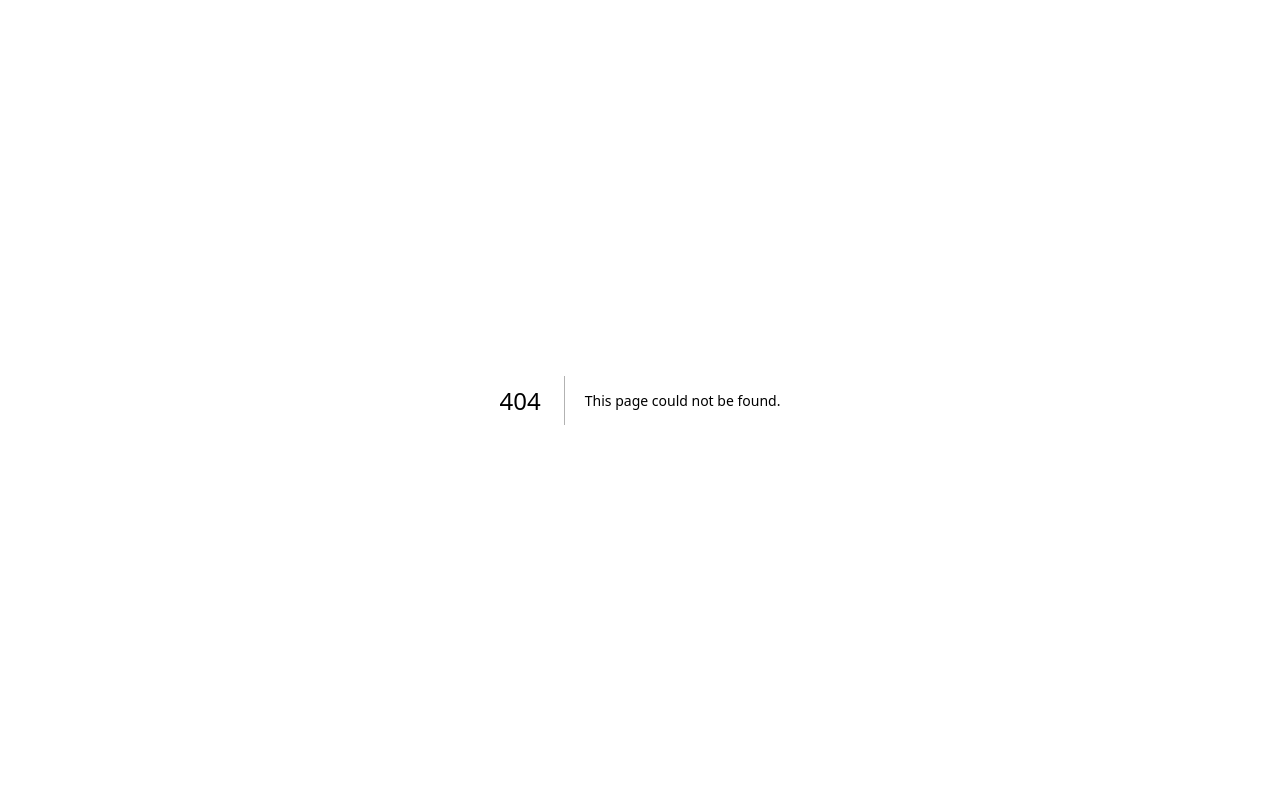
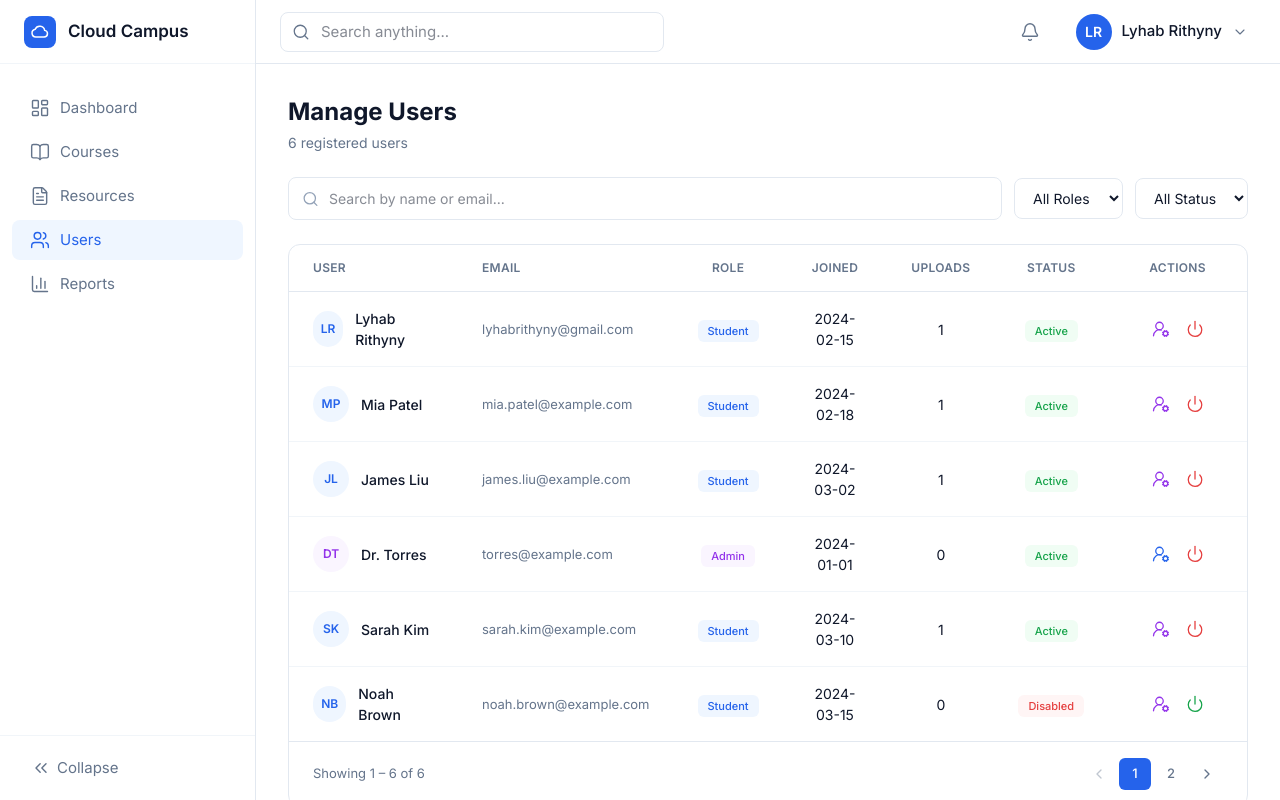
Before and after one commit to Lyhab/cloud-campus-frontend, a Next.js app: page /users in a window 1280 px wide. Before the commit this address had no page. Built offline with nearby package versions, Linux system fonts and the light colour scheme.

Commit message:
feature: add user management

```diff
--- a/app/(dashboard)/courses/page.tsx
+++ b/app/(dashboard)/courses/page.tsx
@@ -50,7 +50,6 @@ const courseRows: CourseRow[] = courses.map((course) => ({
 }));
 
 const courseColumns = (
-  onView: (courseId: string) => void,
   onEdit: (courseId: string) => void,
   onDelete: (courseId: string) => void,
 ): Column<CourseRow>[] => [
@@ -95,26 +94,24 @@ const courseColumns = (
       <div className="flex items-center justify-center gap-3">
         <button
           type="button"
-          title="View"
-          onClick={() => onView(row.id)}
-          className="cursor-pointer transition-colors duration-200 hover:opacity-70"
-          style={{ color: "var(--muted)" }}
-        >
-          <Eye size={18} strokeWidth={1.7} />
-        </button>
-        <button
-          type="button"
           title="Edit"
-          onClick={() => onEdit(row.id)}
+          onClick={(event) => {
+            event.stopPropagation();
+            onEdit(row.id);
+          }}
           className="cursor-pointer transition-colors duration-200 hover:opacity-70"
           style={{ color: "var(--primary)" }}
         >
           <SquarePen size={18} strokeWidth={1.7} />
         </button>
+
         <button
           type="button"
           title="Delete"
-          onClick={() => onDelete(row.id)}
+          onClick={(event) => {
+            event.stopPropagation();
+            onDelete(row.id);
+          }}
           className="cursor-pointer transition-colors duration-200 hover:opacity-70"
           style={{ color: "var(--danger, #e53e3e)" }}
         >
@@ -211,11 +208,7 @@ function AdminCoursesContent() {
         style={{ borderColor: "var(--border)" }}
       >
         <Table
-          columns={courseColumns(
-            (courseId) => router.push(`/courses/${courseId}`),
-            setCourseToEdit,
-            setCourseToDelete,
-          )}
+          columns={courseColumns(setCourseToEdit, setCourseToDelete)}
           data={courseRows}
           onRowClick={(row) => router.push(`/courses/${row.id}`)}
           pagination={{
@@ -400,12 +393,13 @@ function StudentCoursesContent() {
               <button
                 type="button"
                 onClick={() => router.push(`/courses/${course.id}`)}
-                className="flex-1 cursor-pointer rounded-lg border px-3 py-2 text-[12px] font-medium transition-colors duration-200 hover:bg-(--hover)"
+                className="flex flex-1 cursor-pointer items-center justify-center gap-1.5 rounded-lg border px-3 py-2 text-[12px] font-medium transition-colors duration-200 hover:bg-(--hover)"
                 style={{
                   borderColor: "var(--border)",
                   color: "var(--foreground)",
                 }}
               >
+                <Eye size={14} strokeWidth={1.7} />
                 View
               </button>
 
--- a/app/(dashboard)/resources/[id]/page.tsx
+++ b/app/(dashboard)/resources/[id]/page.tsx
@@ -322,7 +322,7 @@ export default function ResourceDetailsPage() {
           </div>
 
           <div
-            className="flex min-h-[650px] items-center justify-center rounded-xl border"
+            className="flex min-h-162.5 items-center justify-center rounded-xl border"
             style={{
               borderColor: "var(--border)",
               backgroundColor: "var(--smoke-light)",
--- a/app/(dashboard)/resources/page.tsx
+++ b/app/(dashboard)/resources/page.tsx
@@ -75,7 +75,6 @@ const resourceRows: ResourceRow[] = resources.map((resource) => {
 
 // Admin resource table columns
 const resourceColumns = (
-  onView: (resourceId: string) => void,
   onReview: (resourceId: string) => void,
   onDelete: (resourceId: string) => void,
 ): Column<ResourceRow>[] => [
@@ -183,20 +182,6 @@ const resourceColumns = (
     align: "center",
     render: (row) => (
       <div className="flex items-center justify-center gap-3">
-        {/* View */}
-        <button
-          type="button"
-          title="View"
-          onClick={(event) => {
-            event.stopPropagation();
-            onView(row.id);
-          }}
-          className="cursor-pointer transition-colors duration-200 hover:opacity-70"
-          style={{ color: "var(--muted)" }}
-        >
-          <Eye size={18} strokeWidth={1.7} />
-        </button>
-
         {/* Review */}
         <button
           type="button"
@@ -280,11 +265,7 @@ function AdminResourcesContent() {
         style={{ borderColor: "var(--border)" }}
       >
         <Table
-          columns={resourceColumns(
-            (resourceId) => router.push(`/resources/${resourceId}`),
-            setResourceToReview,
-            setResourceToDelete,
-          )}
+          columns={resourceColumns(setResourceToReview, setResourceToDelete)}
           data={adminResourceRows}
           onRowClick={(row) => router.push(`/resources/${row.id}`)}
           pagination={{
--- /dev/null
+++ b/app/(dashboard)/users/page.tsx
@@ -0,0 +1,302 @@
+"use client";
+
+import { useState } from "react";
+import { useRouter } from "next/navigation";
+
+import { UserRoundCog, Power } from "lucide-react";
+
+// Components
+import Table, { Column } from "@/app/components/table";
+import SearchFilter from "@/app/components/search-filter";
+
+// Data
+import { users } from "../../lib/data/users";
+import { resources } from "../../lib/data/resources";
+
+interface UserRow {
+  id: string;
+  name: string;
+  email: string;
+  role: "student" | "admin";
+  joinedAt: string;
+  uploads: number;
+  status: "active" | "disabled";
+}
+
+// Derive upload count from resources
+const userRows: UserRow[] = users.map((user) => ({
+  id: user.id,
+  name: user.name,
+  email: user.email,
+  role: user.role,
+  joinedAt: user.joinedAt,
+  uploads: resources.filter((resource) => resource.uploadedBy === user.id)
+    .length,
+  status: user.status,
+}));
+
+const userColumns = (
+  onRoleChange: (userId: string) => void,
+  onStatusChange: (userId: string) => void,
+): Column<UserRow>[] => [
+  {
+    key: "name",
+    header: "User",
+    width: "20%",
+    render: (row) => (
+      <div className="flex items-center gap-3">
+        <div
+          className="flex h-9 w-9 items-center justify-center rounded-full text-[12px] font-semibold"
+          style={{
+            backgroundColor:
+              row.role === "admin"
+                ? "var(--purple-light)"
+                : "var(--primary-light)",
+            color: row.role === "admin" ? "var(--purple)" : "var(--primary)",
+          }}
+        >
+          {row.name
+            .split(" ")
+            .map((name) => name[0])
+            .join("")
+            .slice(0, 2)
+            .toUpperCase()}
+        </div>
+
+        <span
+          className="text-[14px] font-medium"
+          style={{ color: "var(--foreground)" }}
+        >
+          {row.name}
+        </span>
+      </div>
+    ),
+  },
+
+  {
+    key: "email",
+    header: "Email",
+    width: "20%",
+    render: (row) => (
+      <span className="text-[13px]" style={{ color: "var(--muted)" }}>
+        {row.email}
+      </span>
+    ),
+  },
+
+  {
+    key: "role",
+    header: "Role",
+    width: "10%",
+    align: "center",
+    render: (row) => (
+      <span
+        className="rounded-md px-2.5 py-1 text-[11px] font-medium"
+        style={{
+          backgroundColor:
+            row.role === "admin"
+              ? "var(--purple-light)"
+              : "var(--primary-light)",
+          color: row.role === "admin" ? "var(--purple)" : "var(--primary)",
+        }}
+      >
+        {row.role === "admin" ? "Admin" : "Student"}
+      </span>
+    ),
+  },
+
+  {
+    key: "joinedAt",
+    header: "Joined",
+    width: "12%",
+    align: "center",
+  },
+
+  {
+    key: "uploads",
+    header: "Uploads",
+    width: "10%",
+    align: "center",
+  },
+
+  {
+    key: "status",
+    header: "Status",
+    width: "10%",
+    align: "center",
+    render: (row) => (
+      <span
+        className="rounded-md px-2.5 py-1 text-[11px] font-medium"
+        style={{
+          backgroundColor:
+            row.status === "active"
+              ? "var(--success-light)"
+              : "var(--danger-light)",
+          color: row.status === "active" ? "var(--success)" : "var(--danger)",
+        }}
+      >
+        {row.status === "active" ? "Active" : "Disabled"}
+      </span>
+    ),
+  },
+
+  {
+    key: "id",
+    header: "Actions",
+    width: "18%",
+    align: "center",
+    render: (row) => (
+      <div className="flex items-center justify-center gap-4">
+        {/* Make Admin / Student */}
+        <button
+          type="button"
+          title={row.role === "admin" ? "Make Student" : "Make Admin"}
+          onClick={(event) => {
+            event.stopPropagation();
+            onRoleChange(row.id);
+          }}
+          className="cursor-pointer transition-opacity hover:opacity-70"
+          style={{
+            color: row.role === "admin" ? "var(--primary)" : "var(--purple)",
+          }}
+        >
+          <UserRoundCog size={18} strokeWidth={1.7} />
+        </button>
+
+        {/* Enable / Disable */}
+        <button
+          type="button"
+          title={row.status === "active" ? "Disable User" : "Enable User"}
+          onClick={(event) => {
+            event.stopPropagation();
+            onStatusChange(row.id);
+          }}
+          className="cursor-pointer transition-opacity hover:opacity-70"
+          style={{
+            color: row.status === "active" ? "var(--danger)" : "var(--success)",
+          }}
+        >
+          <Power size={18} strokeWidth={1.7} />
+        </button>
+      </div>
+    ),
+  },
+];
+
+export default function UsersPage() {
+  const router = useRouter();
+
+  // Temporary frontend role check.
+  // Replace with authenticated user data later.
+  const currentUser = {
+    role: "admin" as "admin" | "student",
+  };
+
+  const isAdmin = currentUser.role === "admin";
+
+  const [search, setSearch] = useState("");
+  const [roleFilter, setRoleFilter] = useState("all");
+  const [statusFilter, setStatusFilter] = useState("all");
+
+  if (!isAdmin) {
+    return (
+      <div className="flex h-full items-center justify-center">
+        <div className="text-center">
+          <h1
+            className="text-xl font-semibold"
+            style={{ color: "var(--foreground)" }}
+          >
+            Access Denied
+          </h1>
+
+          <p className="mt-1 text-sm" style={{ color: "var(--muted)" }}>
+            You do not have permission to access this page.
+          </p>
+        </div>
+      </div>
+    );
+  }
+
+  const filteredUsers = userRows.filter((user) => {
+    const searchValue = search.toLowerCase();
+
+    const matchesSearch =
+      user.name.toLowerCase().includes(searchValue) ||
+      user.email.toLowerCase().includes(searchValue);
+
+    const matchesRole = roleFilter === "all" || user.role === roleFilter;
+
+    const matchesStatus =
+      statusFilter === "all" || user.status === statusFilter;
+
+    return matchesSearch && matchesRole && matchesStatus;
+  });
+
+  return (
+    <div className="h-full overflow-y-auto p-8">
+      {/* Page Header */}
+      <div className="mb-6">
+        <h1
+          className="text-2xl font-bold"
+          style={{ color: "var(--foreground)" }}
+        >
+          Manage Users
+        </h1>
+
+        <p className="mt-1 text-[14px]" style={{ color: "var(--muted)" }}>
+          {userRows.length} registered users
+        </p>
+      </div>
+
+      {/* Search + Filters */}
+      <SearchFilter
+        search={search}
+        onSearchChange={setSearch}
+        searchPlaceholder="Search by name or email..."
+        filters={[
+          {
+            name: "role",
+            value: roleFilter,
+            onChange: setRoleFilter,
+            options: [
+              { label: "All Roles", value: "all" },
+              { label: "Students", value: "student" },
+              { label: "Admins", value: "admin" },
+            ],
+          },
+          {
+            name: "status",
+            value: statusFilter,
+            onChange: setStatusFilter,
+            options: [
+              { label: "All Status", value: "all" },
+              { label: "Active", value: "active" },
+              { label: "Disabled", value: "disabled" },
+            ],
+          },
+        ]}
+      />
+
+      {/* Users Table */}
+      <div
+        className="overflow-hidden rounded-xl border bg-background"
+        style={{ borderColor: "var(--border)" }}
+      >
+        <Table
+          columns={userColumns(
+            (userId) => console.log("change role:", userId),
+            (userId) => console.log("change status:", userId),
+          )}
+          data={filteredUsers}
+          onRowClick={(row) => router.push(`/profile/${row.id}`)}
+          pagination={{
+            page: 1,
+            pageSize: 5,
+            total: filteredUsers.length,
+            onPageChange: (page) => console.log(page),
+          }}
+        />
+      </div>
+    </div>
+  );
+}
--- a/app/globals.css
+++ b/app/globals.css
@@ -16,6 +16,7 @@
   --primary: #2563eb;
   --danger: #e53e3e;
   --success: #16a34a;
+  --purple: #9333ea;
   --smoke: #f5f5f5;
   --muted: #64748b;
 
@@ -23,6 +24,7 @@
   --primary-light: #eff6ff;
   --danger-light: #fff5f5;
   --success-light: #f0fdf4;
+  --purple-light: #faf5ff;
   --smoke-light: #fafafa;
   --muted-light: #94a3b8;
 
--- a/app/lib/data/users.ts
+++ b/app/lib/data/users.ts
@@ -9,51 +9,68 @@ export const users: User[] = [
     initials: "LR",
     email: "lyhabrithyny@gmail.com",
     role: "student",
+    joinedAt: "2024-02-15",
+    status: "active",
     courseIds: ["c6", "c2"],
     bookmarkedResourceIds: ["r1", "r3"],
   },
+
   {
     id: "u2",
     name: "Mia Patel",
     initials: "MP",
     email: "mia.patel@example.com",
     role: "student",
+    joinedAt: "2024-02-18",
+    status: "active",
     courseIds: ["c1"],
     bookmarkedResourceIds: ["r2"],
   },
+
   {
     id: "u3",
     name: "James Liu",
     initials: "JL",
     email: "james.liu@example.com",
     role: "student",
+    joinedAt: "2024-03-02",
+    status: "active",
     courseIds: ["c1", "c3", "c4"],
     bookmarkedResourceIds: [],
   },
+
   {
     id: "u4",
     name: "Dr. Torres",
     initials: "RT",
     email: "torres@example.com",
     role: "admin",
+    joinedAt: "2024-01-01",
+    status: "active",
     courseIds: ["c1"],
     bookmarkedResourceIds: [],
   },
+
   {
     id: "u5",
     name: "Sarah Kim",
     initials: "SK",
     email: "sarah.kim@example.com",
     role: "student",
+    joinedAt: "2024-03-10",
+    status: "active",
     courseIds: ["c2"],
     bookmarkedResourceIds: ["r4"],
   },
+
   {
     id: "u6",
     name: "Noah Brown",
     initials: "NB",
     email: "noah.brown@example.com",
     role: "student",
+    joinedAt: "2024-03-15",
+    status: "disabled",
     courseIds: ["c3"],
     bookmarkedResourceIds: [],
   },
--- a/app/lib/types.ts
+++ b/app/lib/types.ts
@@ -12,6 +12,8 @@ export interface User {
   initials: string;
   email: string;
   role: "admin" | "student";
+  joinedAt: string;
+  status: "active" | "disabled";
   courseIds: string[]; // links this user (enrollments) to one or more courses
   bookmarkedResourceIds: string[]; // resources this user has bookmarked
 }
```
